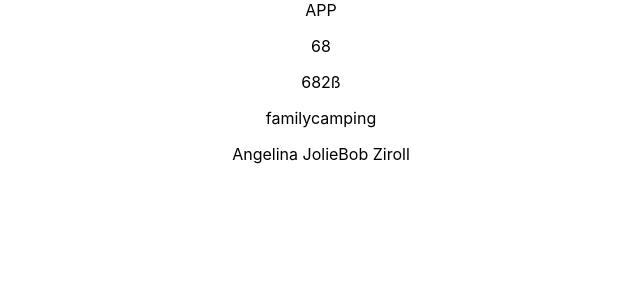
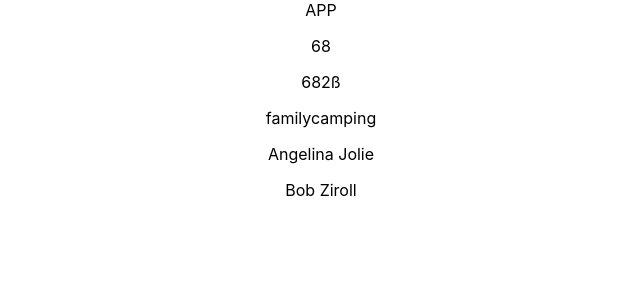
Before and after one commit to GoranAviani/javascript_array_filter_exercises, a React (Create React App) app: page / in a window 1280 px wide. Shown: the top 300 px of the page, without its empty margins (319-959 px from the left). Built offline with nearby package versions, Linux system fonts and the light colour scheme.

Commit message:
javascript_array_filter_exercises

```diff
--- a/src/App.js
+++ b/src/App.js
@@ -26,7 +26,7 @@
         <p>{fiveAndGreaterOnly([3, 6, 8, 2])}</p>
         <p>{evensOnly([3, 6, 8, 2])}ß</p>
         <p>{fiveCharactersOrFewerOnly(["dog", "wolf", "by", "family", "eaten", "camping"])}</p>
-        <p>{people.map(x=>x.name)}</p>
+        <p>{people.map(x=><p>{x.name}</p>)}</p>
     </div>
   );
 }
```
